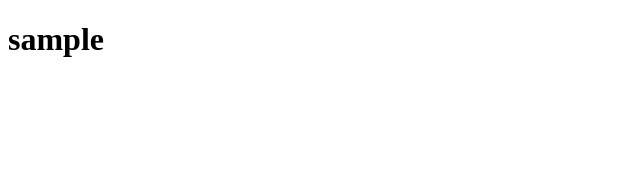
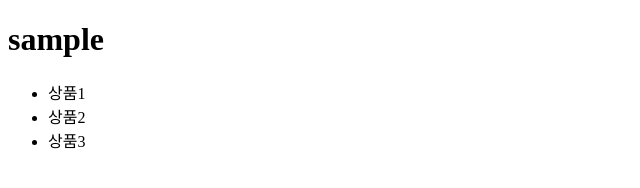
Before and after one commit to kei170/test12, a plain HTML site: page data01.html in a window 1280 px wide. Shown: the whole page, without its empty margins (0-640 px from the left). Drawn offline with Linux system fonts and the light colour scheme.

Commit message:
상품추가

```diff
--- a/data01.html
+++ b/data01.html
@@ -8,6 +8,10 @@
 </head>
 <body>
   <h1>sample</h1>
-
+  <ul>
+    <li>상품1</li>
+    <li>상품2</li>
+    <li>상품3</li>
+  </ul>
 </body>
 </html>
```
